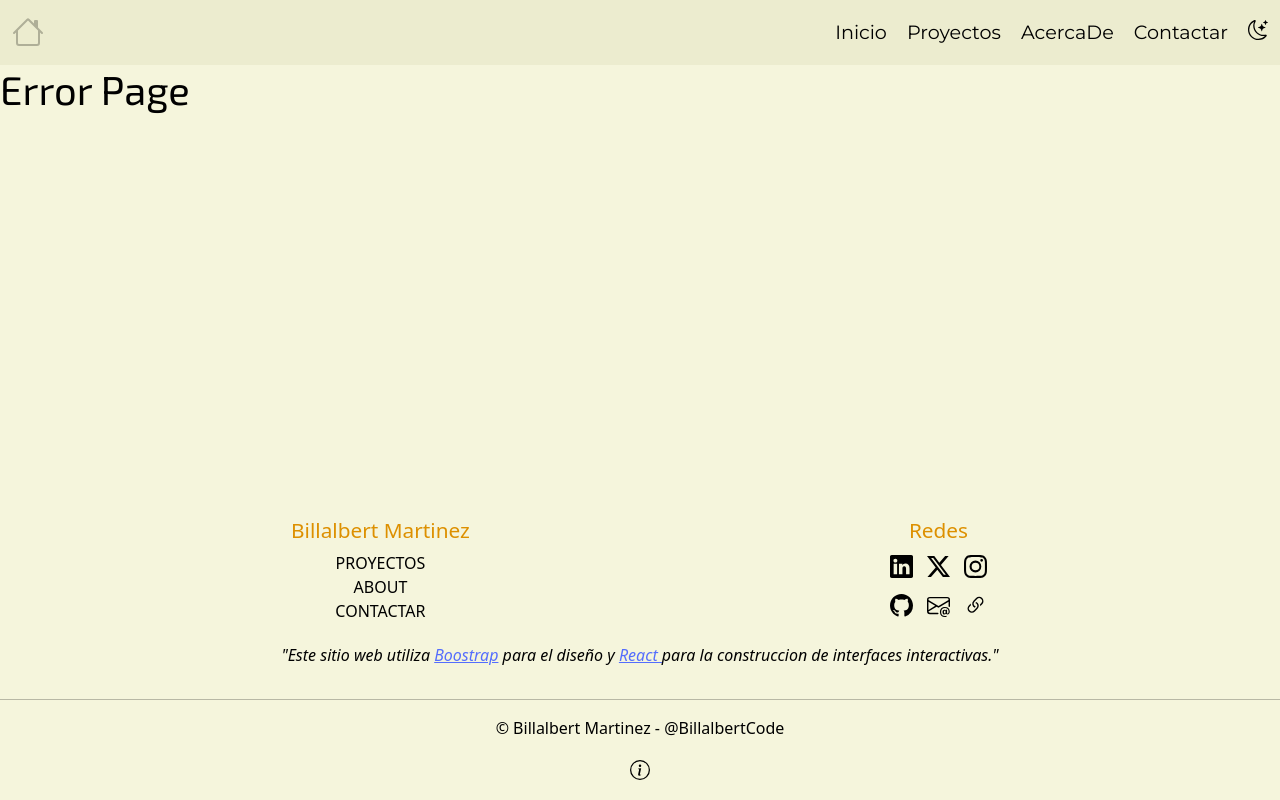
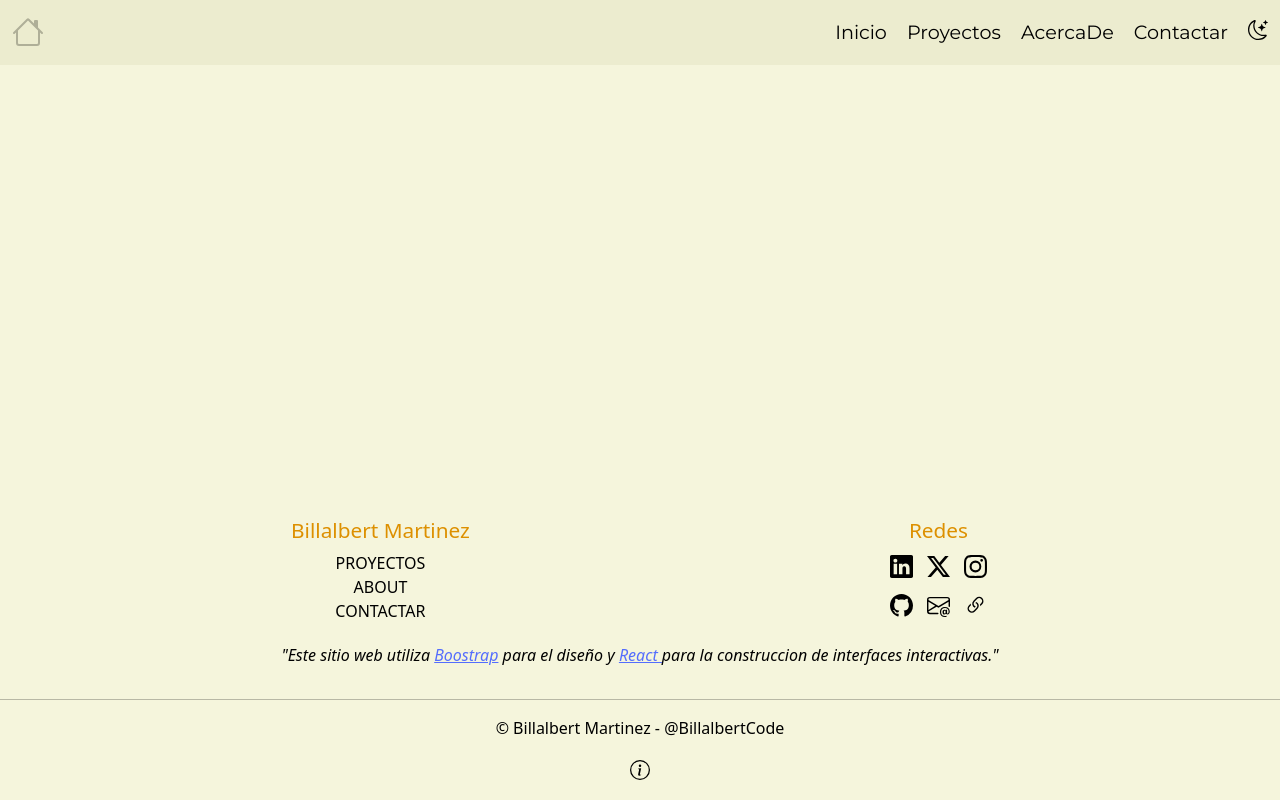
Before and after one commit to BillalbertCode/Profile_Personal_Web, a React (Vite) app: page / in a window 1280 px wide. Built offline with nearby package versions, Linux system fonts and the light colour scheme.

Commit message:
change of route

```diff
--- a/src/App.jsx
+++ b/src/App.jsx
@@ -22,7 +22,7 @@ const App = () => {
         <Route path='/bill/About' element={<About />}></Route>
         <Route path='/bill/Contact' element={<Contact />}></Route>
         <Route path='/bill' element= {<Navigate to= '/bill/Home'/>}></Route>
-        <Route path='/*' element={<ErrorPage />}></Route>
+        <Route path='/bill/*' element={<ErrorPage />}></Route>
       </Routes>
       <Footer />
     </div>
```
